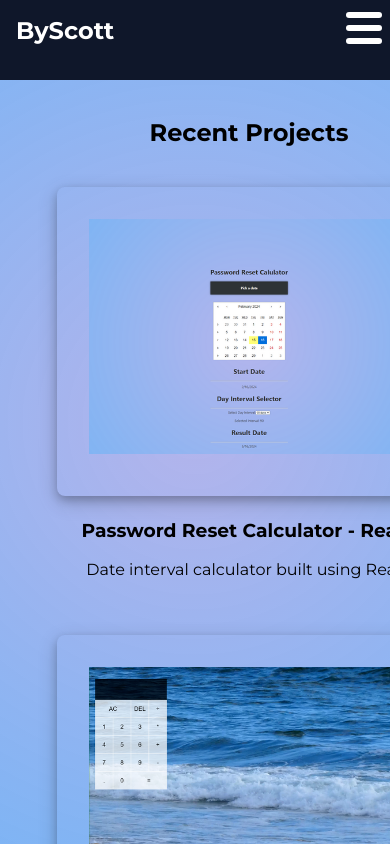
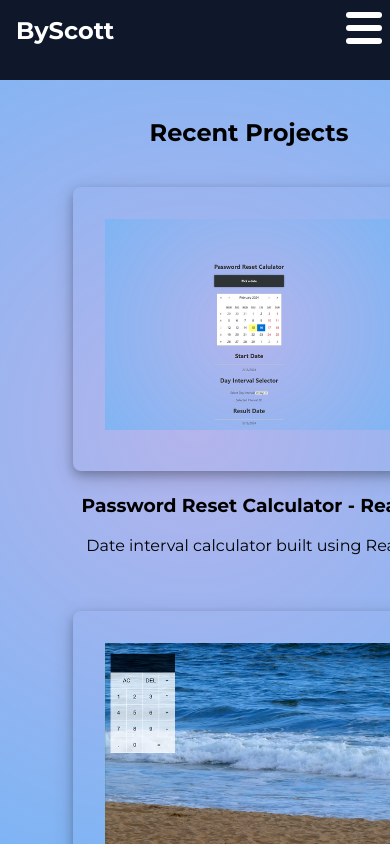
Before and after one commit to pawscanthack/portfolio, a React (Create React App) app: page /projects in a window 390 px wide. Shown: the top 844 px of the page. Built offline with nearby package versions, Linux system fonts and the light colour scheme.

Commit message:
Adjusted media query padding

```diff
--- a/src/css/projects.css
+++ b/src/css/projects.css
@@ -30,7 +30,7 @@
 @media (max-width: 600px) {
   .project-image {
     border-radius: 8px;
-    max-width: 24em;
+    max-width: 22em;
     padding: 2em;
   }
   .project-content {
```
